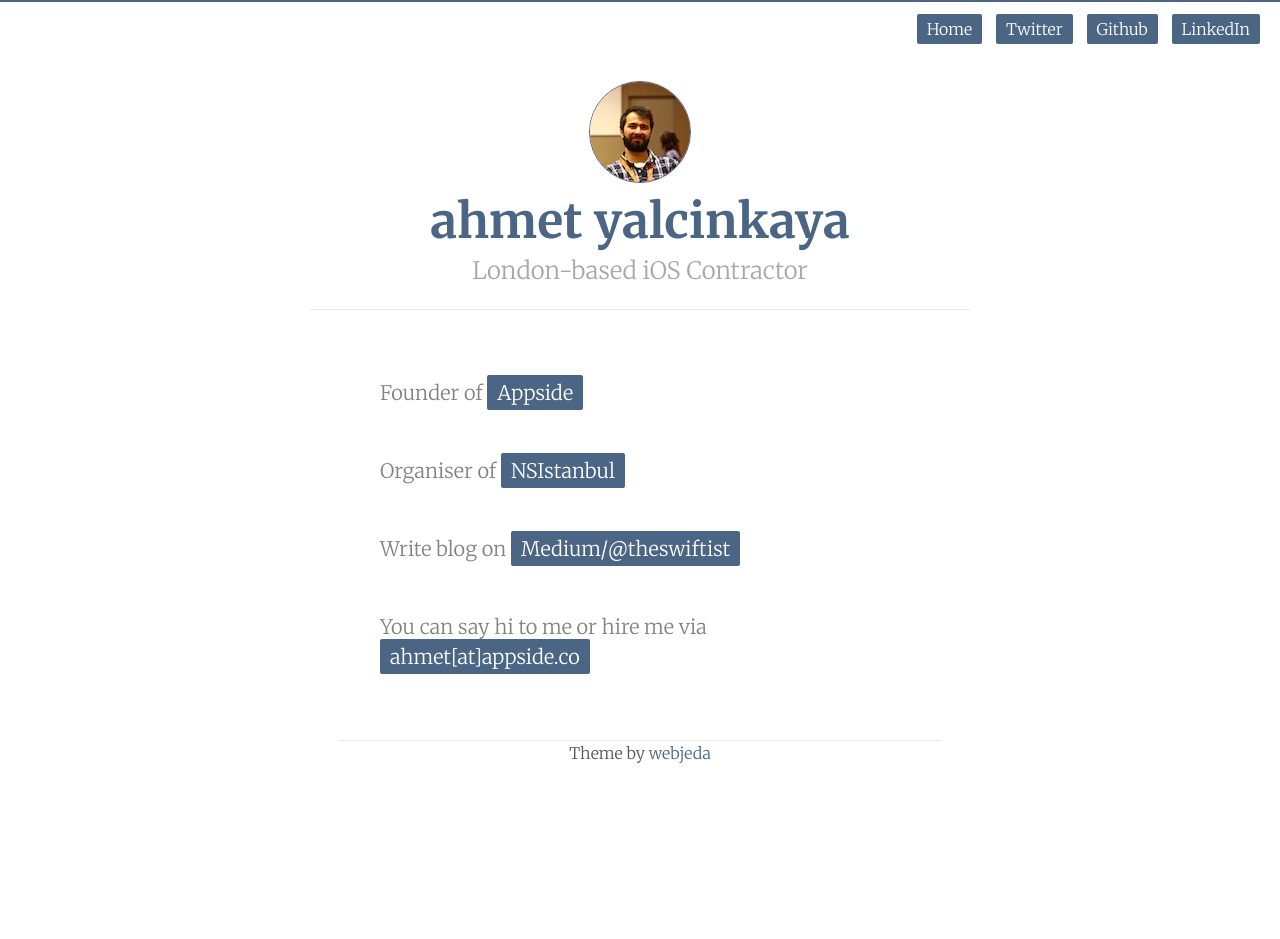
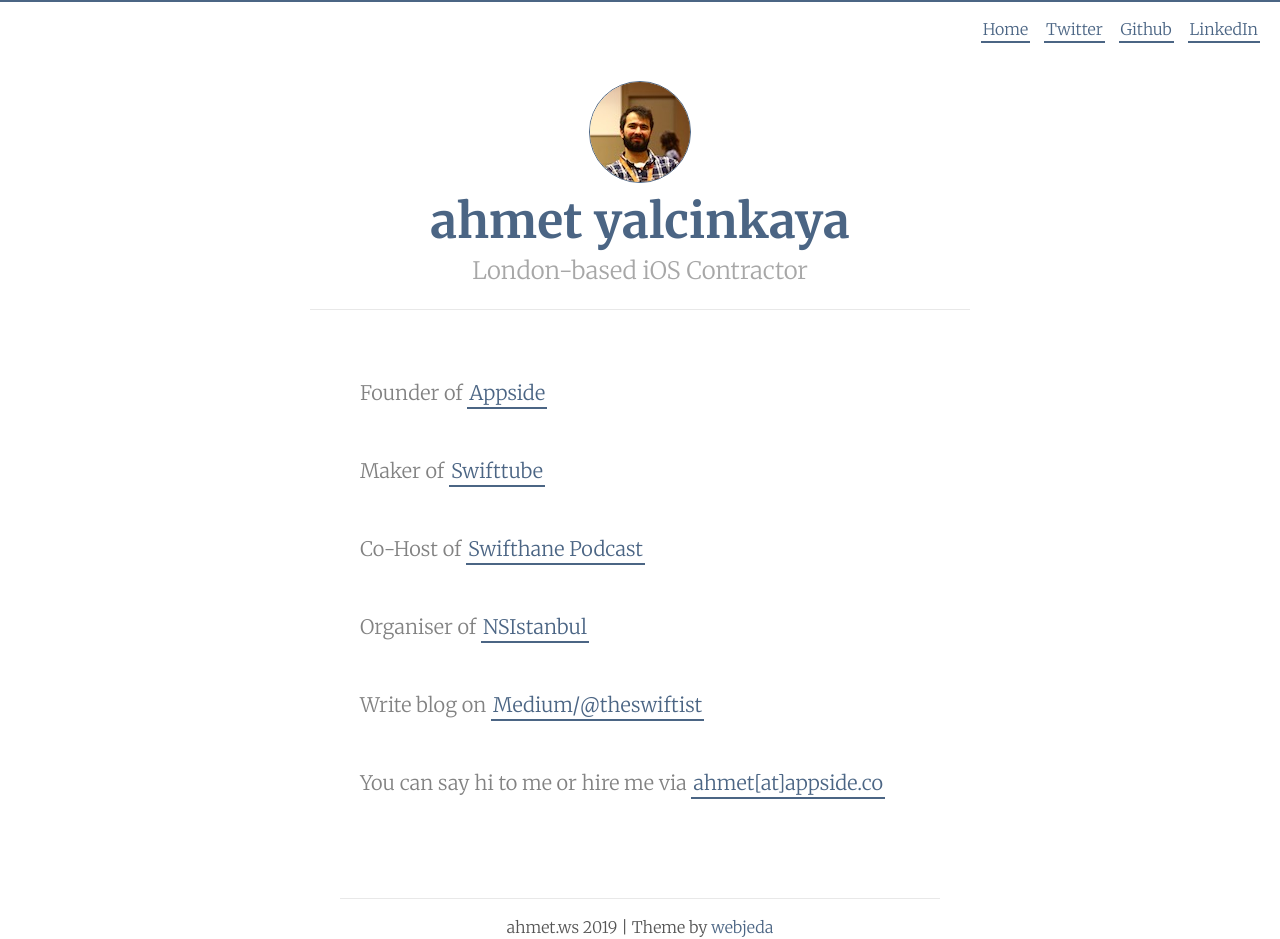
Before and after one commit to ahmetws/ahmetws.github.io, a Jekyll site: the page built from index.html, in a window 1280 px wide. Built offline with Jekyll 4.4.1, drawn with Linux system fonts in a browser that asks for light colours; before the commit the page ends 900 px from its top, so only the background shows below that.

Commit message:
Update home page

```diff
--- a/_includes/footer.html
+++ b/_includes/footer.html
@@ -3,7 +3,7 @@
   <div style="text-align:center" class="wrapper footer">
 
  {% if site.credits %}
- 	Theme by <a href="https://blog.webjeda.com" target="_blank">webjeda</a>
+ 	ahmet.ws 2019 | Theme by <a href="https://blog.webjeda.com" target="_blank">webjeda</a>
  {% endif %}
   </div>
 
--- a/_sass/_layout.scss
+++ b/_sass/_layout.scss
@@ -167,17 +167,16 @@ pre {
 }
 
 .menu-link {
-    background-color: $brand-color;
-    padding: 5px 10px;
-    color: #fff;
-    border-radius: 2px;
+    padding: 2px 2px;
+    color: $brand-color;
+    border-bottom: 2px solid $brand-color;
     margin-left: 10px;
+    &:hover{
+        color: $brand-color;
+        border-bottom: 2px solid $h-color;
+    }
     &:last-child{
         margin-right: 10px;
-    }
-    &:hover{
-        color: #fff;
-        background-color: $h-color;
     }
 
     @media screen and (max-width: $on-palm) {
@@ -187,16 +186,12 @@ pre {
 }
 
 .home-link {
-    background-color: $brand-color;
-    padding: 5px 10px;
-    color: #fff;
-    border-radius: 2px;
-    &:last-child{
-        margin-right: 10px;
-    }
+    padding: 2px 2px;
+    color: $brand-color;
+    border-bottom: 2px solid $brand-color;
     &:hover{
-        color: #fff;
-        background-color: $h-color;
+        color: $brand-color;
+        border-bottom: 2px solid $h-color;
     }
 
     @media screen and (max-width: $on-palm) {
@@ -206,11 +201,10 @@ pre {
 }
 
 .footer {
-    margin-top: 3em;
+    margin-top: 5em;
+    padding-top: 1em;
     border-top: 1px solid $grey-color-light;
 }
-
-
 
 .post-link {
     display: table-cell;
@@ -223,7 +217,7 @@ pre {
 
 .post-box {
     margin-bottom: 0.5em;
-    padding: 10px 30px;
+    padding: 10px 10px;
     display: table;
 
     @media screen and (max-width: $on-palm) {
--- a/index.html
+++ b/index.html
@@ -7,6 +7,12 @@ layout: default
 <ul class="post-list">
      <li class="post-box">
          <h3 class="post-link">Founder of <a class="home-link" href="http://appside.co/" target="_blank">Appside</a></h3>
+      </li>
+      <li class="post-box">
+         <h3 class="post-link">Maker of <a class="home-link" href="http://www.swifttube.co/" target="_blank">Swifttube</a></h3>
+      </li>
+      <li class="post-box">
+         <h3 class="post-link">Co-Host of <a class="home-link" href="http://swifthane.com/" target="_blank">Swifthane Podcast</a></h3>
       </li>
       <li class="post-box">
          <h3 class="post-link">Organiser of <a class="home-link" href="https://nsistanbul.com/" target="_blank">NSIstanbul</a></h3>
```
